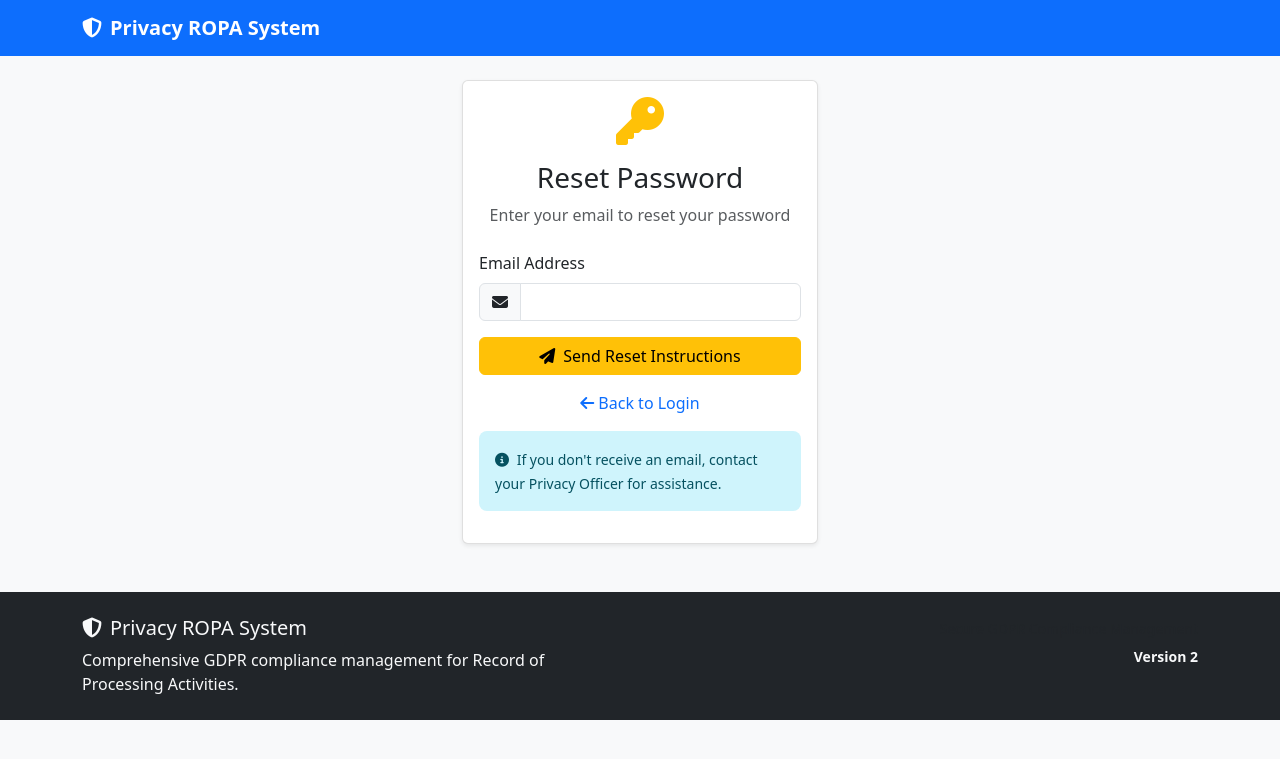
After one commit to Omolola436/automatedropa, a Flask app: page /forgot-password in a window 1280 px wide. The commit adds this page. Shown: the top 759 px of the page. Run offline with Flask 3, Linux system fonts and the light colour scheme.

Commit message:
Assistant checkpoint: Add forgot password functionality with reset tokens
Assistant generated file changes:
- templates/login.html: Add forgot password button to login form
- templates/forgot_password.html: Create forgot password page template
- templates/reset_password.html: Create password reset page template
- models.py: Add password reset token field to User model
- app.py: Add forgot password and reset password routes

---

User prompt:

the login page for both privacy officer and privacy champion should have a button that allows users to click on forget password

Replit-Commit-Author: Assistant
Replit-Commit-Session-Id: c42949b2-a150-4749-a99e-122957b516b5

```diff
--- a/app.py
+++ b/app.py
@@ -97,6 +97,82 @@ def register():
     """Redirect to login - public registration disabled"""
     flash('Registration is restricted. Please contact your Privacy Officer for account access.', 'info')
     return redirect(url_for('login'))
+
+@app.route('/forgot-password', methods=['GET', 'POST'])
+def forgot_password():
+    """Handle forgot password requests"""
+    if request.method == 'POST':
+        email = request.form['email']
+        user = models.User.query.filter_by(email=email).first()
+
+        if user:
+            # Generate reset token
+            import secrets
+            import hashlib
+            token = secrets.token_urlsafe(32)
+            token_hash = hashlib.sha256(token.encode()).hexdigest()
+
+            # Set token expiry (24 hours from now)
+            from datetime import datetime, timedelta
+            user.reset_token = token_hash
+            user.reset_token_expires = datetime.utcnow() + timedelta(hours=24)
+            db.session.commit()
+
+            # In a production app, you would send an email here
+            # For now, we'll flash the reset link
+            reset_url = url_for('reset_password', token=token, _external=True)
+
+            log_audit_event('Password Reset Requested', email, 'User requested password reset')
+            flash(f'Password reset instructions would be sent to {email}. For development: {reset_url}', 'info')
+        else:
+            # Don't reveal whether email exists or not for security
+            flash('If an account with that email exists, password reset instructions will be sent.', 'info')
+            log_audit_event('Password Reset Failed', email, 'Password reset requested for non-existent email')
+
+        return redirect(url_for('login'))
+
+    return render_template('forgot_password.html')
+
+@app.route('/reset-password/<token>', methods=['GET', 'POST'])
+def reset_password(token):
+    """Handle password reset with token"""
+    import hashlib
+    from datetime import datetime
+
+    # Hash the token to match what's stored in database
+    token_hash = hashlib.sha256(token.encode()).hexdigest()
+
+    # Find user with valid token
+    user = models.User.query.filter_by(reset_token=token_hash).first()
+
+    if not user or not user.reset_token_expires or user.reset_token_expires < datetime.utcnow():
+        flash('Invalid or expired reset token. Please request a new password reset.', 'error')
+        return redirect(url_for('forgot_password'))
+
+    if request.method == 'POST':
+        password = request.form['password']
+        confirm_password = request.form['confirm_password']
+
+        # Validation
+        if len(password) < 6:
+            flash('Password must be at least 6 characters long', 'error')
+            return render_template('reset_password.html')
+
+        if password != confirm_password:
+            flash('Passwords do not match', 'error')
+            return render_template('reset_password.html')
+
+        # Update password and clear reset token
+        user.password_hash = generate_password_hash(password)
+        user.reset_token = None
+        user.reset_token_expires = None
+        db.session.commit()
+
+        log_audit_event('Password Reset Completed', user.email, 'User successfully reset password')
+        flash('Your password has been reset successfully. You can now log in with your new password.', 'success')
+        return redirect(url_for('login'))
+
+    return render_template('reset_password.html')
 
 @app.route('/logout')
 @login_required
--- a/models.py
+++ b/models.py
@@ -16,6 +16,8 @@ class User(UserMixin, db.Model):
     department = db.Column(String(100))
     created_at = db.Column(DateTime, default=datetime.utcnow)
     last_login = db.Column(DateTime)
+    reset_token = db.Column(String(256), nullable=True)
+    reset_token_expires = db.Column(DateTime, nullable=True)
 
     # Relationship
     ropa_records = db.relationship('ROPARecord', foreign_keys='ROPARecord.created_by', backref='creator', lazy=True)
--- /dev/null
+++ b/templates/forgot_password.html
@@ -0,0 +1,51 @@
+
+{% extends "base.html" %}
+
+{% block title %}Forgot Password - Privacy ROPA System{% endblock %}
+
+{% block content %}
+<div class="row justify-content-center">
+    <div class="col-md-6 col-lg-4">
+        <div class="card">
+            <div class="card-body">
+                <div class="text-center mb-4">
+                    <i class="fas fa-key fa-3x text-warning mb-3"></i>
+                    <h3 class="card-title">Reset Password</h3>
+                    <p class="text-muted">Enter your email to reset your password</p>
+                </div>
+
+                <form method="POST">
+                    <div class="mb-3">
+                        <label for="email" class="form-label">Email Address</label>
+                        <div class="input-group">
+                            <span class="input-group-text">
+                                <i class="fas fa-envelope"></i>
+                            </span>
+                            <input type="email" class="form-control" id="email" name="email" required>
+                        </div>
+                    </div>
+
+                    <div class="d-grid gap-2 mb-3">
+                        <button type="submit" class="btn btn-warning">
+                            <i class="fas fa-paper-plane me-2"></i>Send Reset Instructions
+                        </button>
+                    </div>
+                </form>
+
+                <div class="text-center">
+                    <a href="{{ url_for('login') }}" class="text-decoration-none">
+                        <i class="fas fa-arrow-left me-1"></i>Back to Login
+                    </a>
+                </div>
+
+                <div class="alert alert-info mt-3">
+                    <small>
+                        <i class="fas fa-info-circle me-1"></i>
+                        If you don't receive an email, contact your Privacy Officer for assistance.
+                    </small>
+                </div>
+            </div>
+        </div>
+    </div>
+</div>
+{% endblock %}
--- a/templates/login.html
+++ b/templates/login.html
@@ -41,6 +41,12 @@
                     </div>
                 </form>
 
+                <div class="text-center mb-3">
+                    <a href="{{ url_for('forgot_password') }}" class="btn btn-outline-secondary">
+                        <i class="fas fa-key me-2"></i>Forgot Password?
+                    </a>
+                </div>
+
                 <div class="text-center">
                     <p class="mb-0 text-muted">
                         <i class="fas fa-info-circle me-1"></i>
```
Also changed, not shown: templates/reset_password.html (added, +55 -0 lines).
